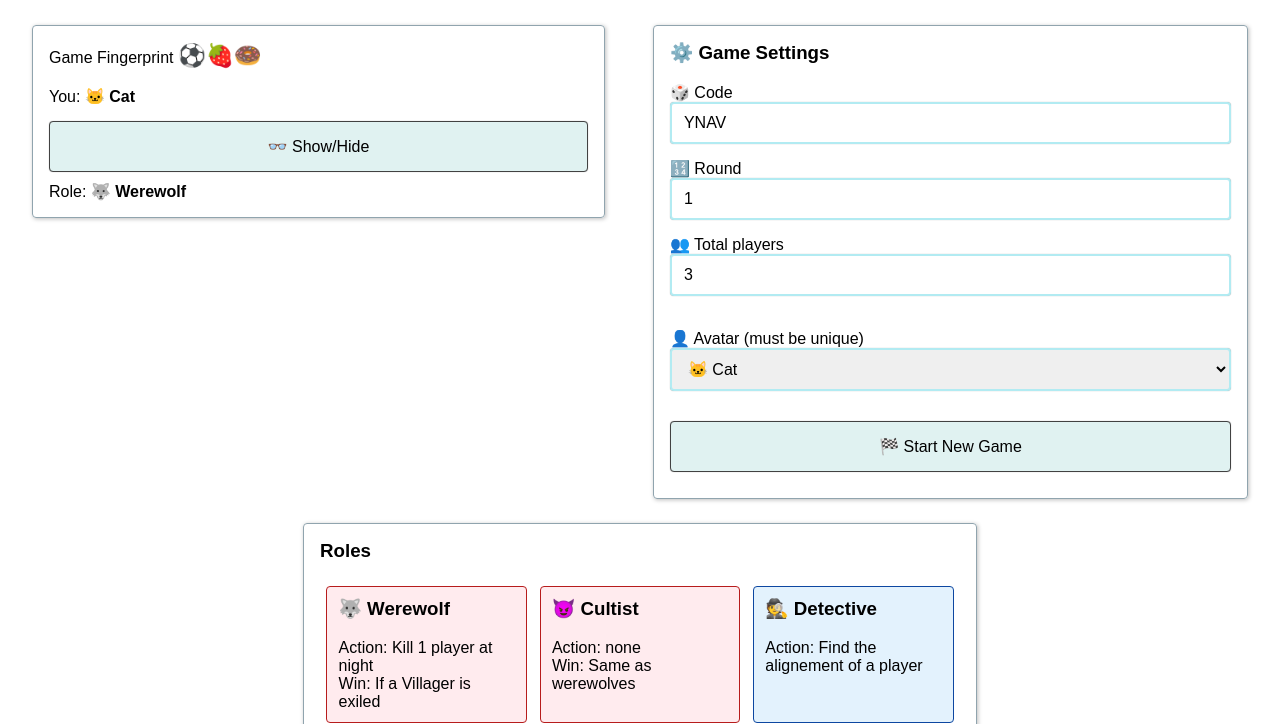
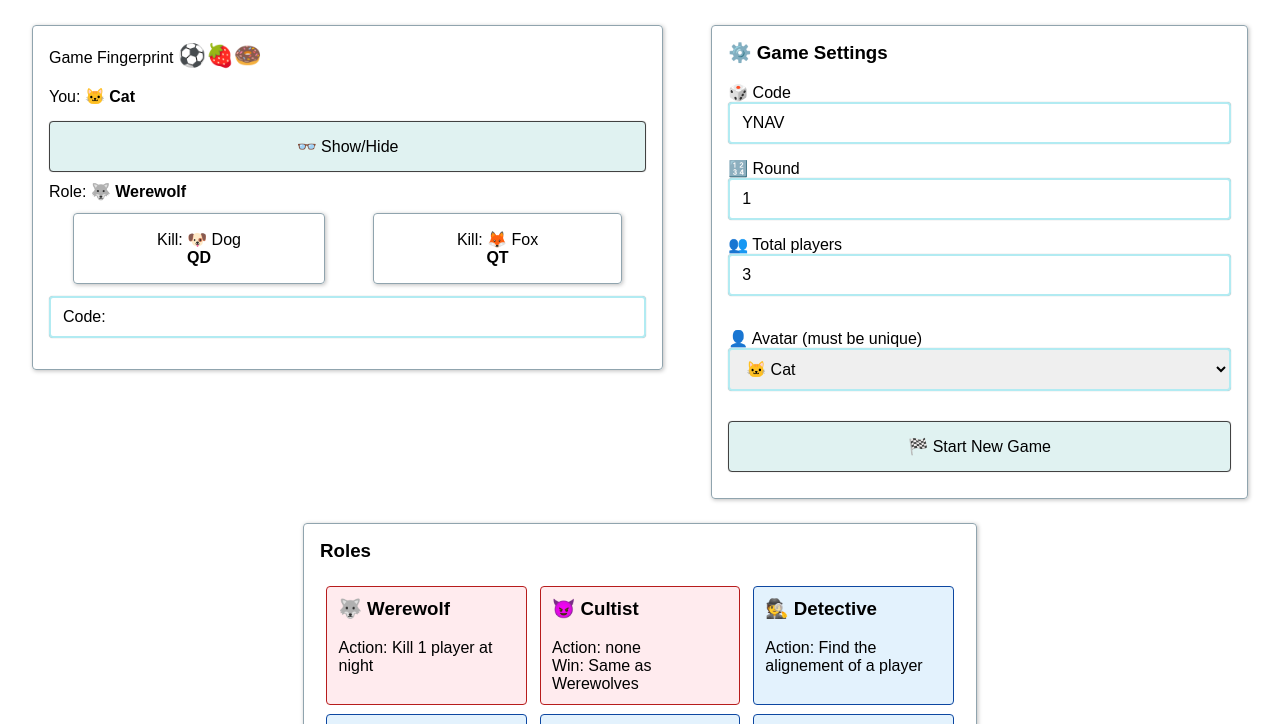
Before and after one commit to VeryBadFrags/offline-werewolf, a plain HTML site: page src/index.html in a window 1280 px wide. Both pictures are taken after a click on the button "🏁 Start New Game". Shown: the part 61-785 px from the top of the page. Drawn offline with Linux system fonts and the light colour scheme.

Commit message:
Display action list

```diff
--- a/src/constants.js
+++ b/src/constants.js
@@ -36,3 +36,6 @@ const fingerprintTokens = ["😀",
     "🐵",
     "🐬",
     "🐢"];
+
+const characters = "ABCDEFGHIJKLMNOPQRSTUVWXYZ";
+const charactersLength = characters.length;
--- a/src/footer.js
+++ b/src/footer.js
@@ -1,5 +1,5 @@
 function startGame() {
-    resetErrors();
+    resetValues();
 
     /* Get the Game params */
 
@@ -21,14 +21,36 @@ function startGame() {
         rolesList.push(werRoles[0]);
         for (let i = 0; i < totalPlayers - wolvesCount; i++) {
             rolesList.push(suffledVillagers[i % suffledVillagers.length]);
-            if((i+1) % 4 == 0 && i + 1 < totalPlayers - wolvesCount) {
+            if ((i + 1) % 4 == 0 && i + 1 < totalPlayers - wolvesCount) {
                 rolesList.push(werRoles[wolvesCount % werRoles.length]);
                 wolvesCount++;
             }
         }
 
-        shuffle(rolesList, randomNumber+1);
+        shuffle(rolesList, randomNumber + 1);
         console.log(rolesList);
+
+        /* Set Actions list */
+        let charactersShuffled = [];
+        for (let i = 0; i < characters.length; i++) {
+            charactersShuffled.push(characters.charAt(i));
+        }
+        shuffle(charactersShuffled, randomNumber + 2);
+        let charactersShuffled2 = charactersShuffled.slice();
+        shuffle(charactersShuffled2, randomNumber + 17 + playerID);
+
+        let playerChar = charactersShuffled[playerID];
+        let actionsList = document.getElementById("actions");
+        for (let i = 0; i < rolesList.length; i++) {
+            if (i != playerID) {
+                let actionCard = document.createElement('div');
+                actionCard.classList.add("card");
+                actionCard.classList.add("action-box");
+                actionCard.innerHTML = "Kill: " + avatars[i] + "<br>";
+                actionCard.innerHTML += "<strong>" + playerChar + charactersShuffled2[i] + "</strong>";
+                actionsList.appendChild(actionCard);
+            }
+        }
 
         /* Set Fingerprint */
         {
@@ -42,11 +64,10 @@ function startGame() {
              document.getElementById("alignment").innerHTML = alignment;
          } */
 
-         /* Set Role */
-         {
-             document.getElementById("role").innerHTML = rolesList[playerID];
-         }
+        /* Set Role */
+        document.getElementById("role").innerHTML = rolesList[playerID];
 
+        /* Set Role */
         document.getElementById("playerid").innerHTML = avatars[playerID];
     }
 
@@ -107,10 +128,11 @@ function getFingerprint(seedNumber) {
     return fingerprintTokens[seed1 % fingerprintTokens.length] + fingerprintTokens[seed2 % fingerprintTokens.length] + fingerprintTokens[seed3 % fingerprintTokens.length];
 }
 
-function resetErrors() {
+function resetValues() {
     let errorBox = document.getElementById("error");
     errorBox.style.display = "none";
     errorBox.innerHTML = "";
+    document.getElementById("actions").innerHTML = "";
 }
 
 function getTotalNumberOfPlayers() {
@@ -134,9 +156,6 @@ function showHide(elementId) {
 
 /* Init seed */
 {
-    const characters = "ABCDEFGHIJKLMNOPQRSTUVWXYZ";
-    const charactersLength = characters.length;
-
     let newSeed = "";
     for (let i = 0; i < 4; i++) {
         newSeed += characters.charAt(Math.floor(Math.random() * charactersLength));
--- a/src/index.html
+++ b/src/index.html
@@ -39,8 +39,11 @@
                 <button class="button" onclick="showHide('secretBlock');">👓 Show/Hide</button>
             </div>
             <div id="secretBlock" class="secret-card">
-                <!-- <div>Alignment: <strong id="alignment"></strong></div> -->
                 <div>Role: <strong id="role"></strong></div>
+                <span id="verb"></span>
+                <div id="actions" class="flex roles-list"></div>
+
+                <input id="actionCode" value="Code: " readonly>
             </div>
         </div>
 
@@ -70,11 +73,11 @@
             <div class="flex roles-list">
                 <div class="role-card werewolves">
                     <h3>🐺 Werewolf</h3>
-                    <div>Action: Kill 1 player at night<br>Win: If a Villager is exiled</div>
+                    <div>Action: Kill 1 player at night</div>
                 </div>
                 <div class="role-card werewolves">
                     <h3>😈 Cultist</h3>
-                    <div>Action: none<br>Win: Same as werewolves</div>
+                    <div>Action: none<br>Win: Same as Werewolves</div>
                 </div>
                 <div class="role-card villagers">
                     <h3>🕵️ Detective</h3>
@@ -103,8 +106,8 @@
                 </div>
             </div>
             <ul>
-                <li>Werewolves win if a Villager is exiled.</li>
-                <li>Villagers win if a Werewolf is exiled.</li>
+                <li>Werewolves win if a Villager is exiled</li>
+                <li>Villagers win if a Werewolf is exiled</li>
             </ul>
         </div>
 
--- a/src/style.css
+++ b/src/style.css
@@ -107,6 +107,10 @@ select {
     flex-grow: 1;
 }
 
+.action-box {
+    text-align: center;
+}
+
 .werewolves {
     border: solid 1px #b71c1c;
     background-color: #ffebee;
```
